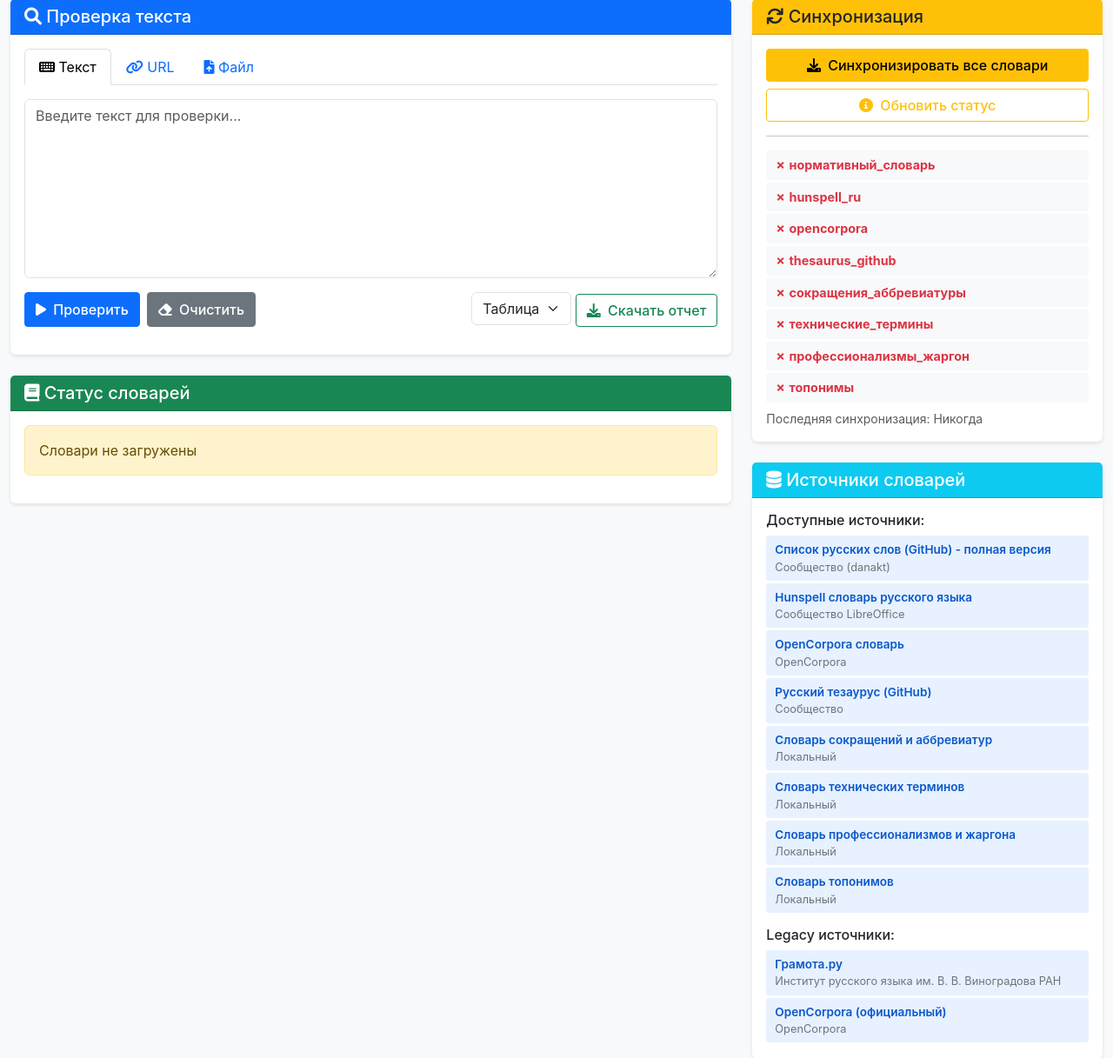
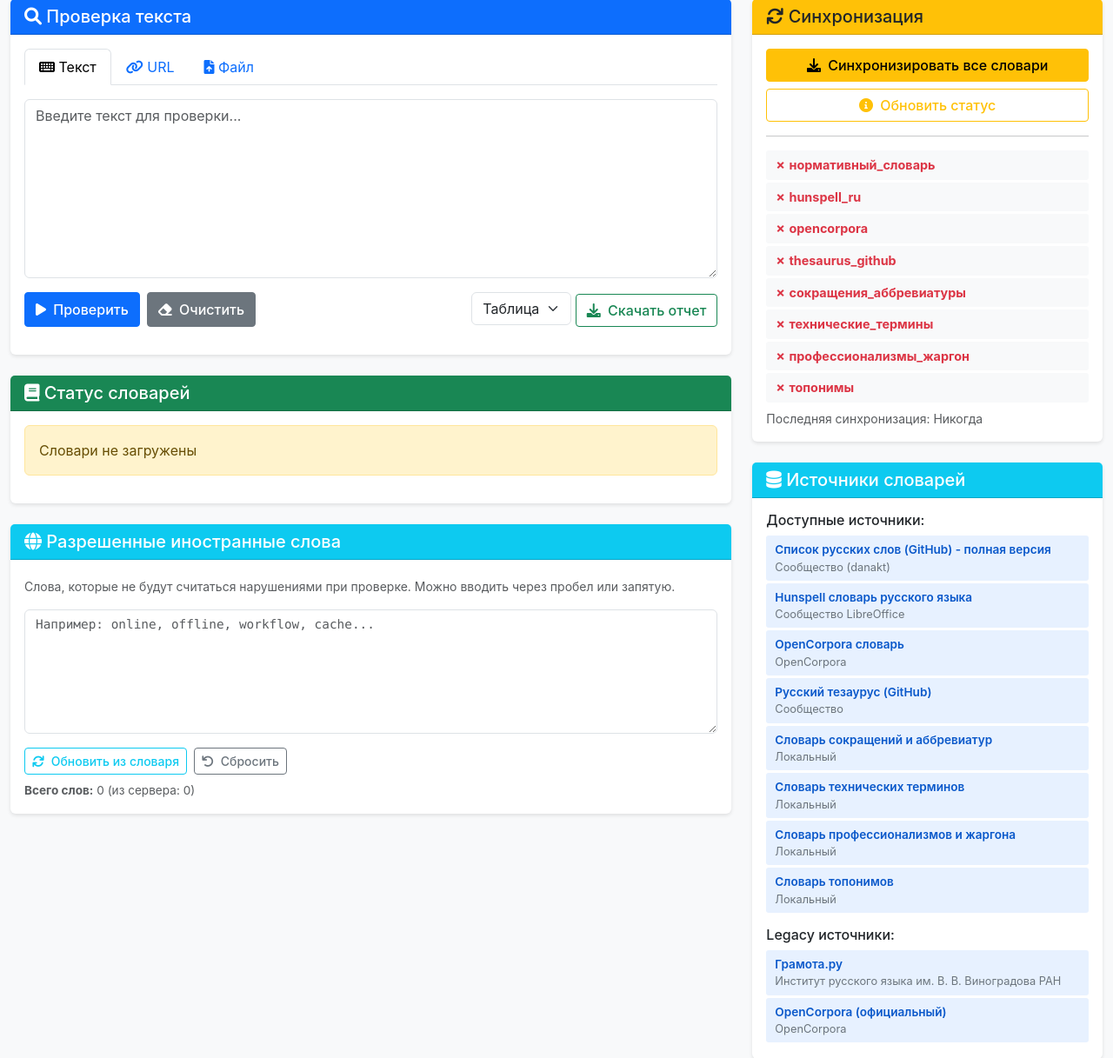
Before and after one commit to timophey/168fz, a FastAPI app: page / in a window 1280 px wide. Shown: the part 82-1299 px from the top of the page at 87% size. Run offline with FastAPI, Linux system fonts and the light colour scheme; data that the repository does not hold is empty.

Commit message:
feat: добавить управление разрешенными иностранными словами через UI
- Добавлен UI компонент (textarea) для управления allowed_foreign в левой колонке
- Новый API endpoint GET /api/v1/allowed-foreign для получения слов из словаря
- allowed_words теперь передается в запросах проверки (текст, URL, файл)
- Приоритет allowed_words: слова из списка пользователя имеют наивысший приоритет и перекрывают даже запрещенные слова
- Новый статус "exempted" для слов, исключенных пользователем
- Сохранение пользовательского списка в localStorage с автосохранением
- Кнопки "Обновить из словаря" и "Сбросить" для управления списком
- Обновлена легенда статусов, добавлено отображение "Исключено"
- Обновлен тест test_allowed_foreign_words для ожидания статуса 'exempted'
- Поддержка разделителей: пробел, запятая, точка с запятой

```diff
--- a/app/main.py
+++ b/app/main.py
@@ -3,11 +3,13 @@
 FastAPI микросервис для проверки текста на соответствие закону № 168-ФЗ
 """
 
+import json
 import os
 import re
 import tempfile
 from pathlib import Path
-from fastapi import FastAPI, Request, HTTPException, UploadFile, File
+from fastapi import FastAPI, Request, HTTPException, UploadFile, File, Form
+from typing import List, Optional
 from fastapi.responses import HTMLResponse, JSONResponse, FileResponse
 from fastapi.staticfiles import StaticFiles
 from fastapi.templating import Jinja2Templates
@@ -157,7 +159,10 @@ async def check_text(request: Request):
 
 
 @app.post("/api/v1/check/file")
-async def check_file(file: UploadFile = File(...)):
+async def check_file(
+    file: UploadFile = File(...),
+    allowed_words: Optional[str] = Form(None)
+):
     """
     Проверка текста из загруженного файла
 
@@ -193,8 +198,17 @@ async def check_file(file: UploadFile = File(...)):
             if not text.strip():
                 raise HTTPException(status_code=400, detail="Файл пустой или не содержит текста")
 
-            # Проверяем текст
-            results = checker.check_text(text)
+            # Парсим allowed_words если передано
+            allowed_words_list = None
+            if allowed_words:
+                try:
+                    allowed_words_list = json.loads(allowed_words)
+                except json.JSONDecodeError:
+                    # Если не валидный JSON, пробуем как строку с разделителями
+                    allowed_words_list = [w.strip() for w in allowed_words.replace(',', ' ').split() if w.strip()]
+
+            # Проверяем текст с учетом разрешенных слов
+            results = checker.check_text(text, allowed_words=allowed_words_list)
 
             # Добавляем информацию о файле
             results['source_info'] = {
@@ -280,6 +294,28 @@ async def load_dictionary(request: Request):
 
     except HTTPException:
         raise
+    except Exception as e:
+        raise HTTPException(status_code=500, detail=str(e))
+
+
+@app.get("/api/v1/allowed-foreign")
+async def get_allowed_foreign():
+    """Получение списка разрешенных иностранных слов"""
+    try:
+        # Получаем словарь allowed_foreign из dict_manager
+        allowed_foreign_dict = dict_manager.dictionaries.get('allowed_foreign', {})
+        words = list(allowed_foreign_dict.get('words', set()))
+        words.sort()  # Сортируем для удобства отображения
+
+        return JSONResponse({
+            "success": True,
+            "data": {
+                "words": words,
+                "count": len(words),
+                "source": allowed_foreign_dict.get('source', 'unknown'),
+                "version": allowed_foreign_dict.get('version', '1.0')
+            }
+        })
     except Exception as e:
         raise HTTPException(status_code=500, detail=str(e))
 
--- a/app/web/static/css/style.css
+++ b/app/web/static/css/style.css
@@ -4,6 +4,17 @@
     --warning-color: #ffc107;
     --danger-color: #dc3545;
     --info-color: #0dcaf0;
+}
+
+/* Разрешенные иностранные слова */
+#allowedForeignInput {
+    font-family: 'Consolas', 'Monaco', 'Courier New', monospace;
+    font-size: 0.9rem;
+    resize: vertical;
+}
+
+#allowedForeignStatus {
+    font-size: 0.85rem;
 }
 
 body {
--- a/app/web/static/js/app.js
+++ b/app/web/static/js/app.js
@@ -1,17 +1,29 @@
-// Глобальные переменные
+// Глобальные переменныя
 let currentReport = null;
 let reportFormat = 'table';
+let allowedForeignWords = []; // Текущий список разрешенных иностранных слов
 
 // Инициализация при загрузке страницы
 function init() {
     loadDictionariesStatus();
     loadSyncStatus();
     loadSources();
+    loadAllowedForeignFromLocalStorage();
+    loadAllowedForeign();
 
     // Слушатель изменения формата отчета
     document.getElementById('reportFormat').addEventListener('change', function(e) {
         reportFormat = e.target.value;
     });
+
+    // Автосохранение при изменении поля allowedForeignInput
+    const allowedForeignInput = document.getElementById('allowedForeignInput');
+    if (allowedForeignInput) {
+        allowedForeignInput.addEventListener('input', function() {
+            saveAllowedForeignToLocalStorage();
+            updateAllowedForeignStatus();
+        });
+    }
 }
 
 // ==================== API CALLS ====================
@@ -62,6 +74,7 @@ async function checkText() {
 
     try {
         let data;
+        const allowedWords = getAllowedWords(); // Получаем разрешенные слова
 
         if (tabId === '#text-panel') {
             // Проверка текста
@@ -72,7 +85,7 @@ async function checkText() {
                 return;
             }
 
-            data = await apiCall('/api/v1/check', 'POST', { text });
+            data = await apiCall('/api/v1/check', 'POST', { text, allowed_words: allowedWords });
 
         } else if (tabId === '#url-panel') {
             // Проверка по URL
@@ -89,7 +102,7 @@ async function checkText() {
                 fullUrl = 'https://' + url;
             }
 
-            data = await apiCall('/api/v1/check', 'POST', { url: fullUrl });
+            data = await apiCall('/api/v1/check', 'POST', { url: fullUrl, allowed_words: allowedWords });
 
         } else if (tabId === '#file-panel') {
             // Проверка файла
@@ -103,6 +116,8 @@ async function checkText() {
             const file = fileInput.files[0];
             const formData = new FormData();
             formData.append('file', file);
+            // Для файлов тоже добавляем allowed_words в JSON части
+            formData.append('allowed_words', JSON.stringify(allowedWords));
 
             data = await apiCall('/api/v1/check/file', 'POST', formData, true);
         }
@@ -286,7 +301,8 @@ function displayDetailedResults(data) {
                     <span class="badge bg-success">OK</span> - слово соответствует нормам<br>
                     <span class="badge bg-danger">Запрещено</span> - ненормативная лексика (ст. 6.1)<br>
                     <span class="badge bg-warning text-dark">Иностранное</span> - рекомендуется заменить<br>
-                    <span class="badge bg-info text-dark">Нарушение</span> - некорректное употребление
+                    <span class="badge bg-info text-dark">Нарушение</span> - некорректное употребление<br>
+                    <span class="badge bg-secondary">Исключено</span> - слово в списке allowed_words (пользовательское исключение)
                 </small>
             </div>
         `;
@@ -427,7 +443,10 @@ function getStatusBadge(status) {
         'ok': '<span class="badge bg-success">OK</span>',
         'prohibited': '<span class="badge bg-danger">Запрещено</span>',
         'foreign': '<span class="badge bg-warning text-dark">Иностранное</span>',
-        'normative_violation': '<span class="badge bg-info text-dark">Нарушение</span>'
+        'normative_violation': '<span class="badge bg-info text-dark">Нарушение</span>',
+        'exempted': '<span class="badge bg-secondary">Исключено</span>',
+        'allowed': '<span class="badge bg-light text-dark">Разрешено</span>',
+        'foreign_with_alternative': '<span class="badge bg-warning text-dark">Иностранное (есть аналог)</span>'
     };
     return badges[status] || '<span class="badge bg-secondary">Неизвестно</span>';
 }
@@ -437,7 +456,10 @@ function getStatusTitle(status) {
         'ok': 'Соответствует нормам',
         'prohibited': 'Запрещенное слово',
         'foreign': 'Иностранное слово',
-        'normative_violation': 'Нарушение нормы'
+        'normative_violation': 'Нарушение нормы',
+        'exempted': 'Исключено пользователем',
+        'allowed': 'Разрешено (allowed_foreign)',
+        'foreign_with_alternative': 'Иностранное (есть русский аналог)'
     };
     return titles[status] || status;
 }
@@ -447,7 +469,10 @@ function getStatusRowClass(status) {
         'ok': '',
         'prohibited': 'table-danger',
         'foreign': 'table-warning',
-        'normative_violation': 'table-info'
+        'normative_violation': 'table-info',
+        'exempted': 'table-secondary',
+        'allowed': '',
+        'foreign_with_alternative': 'table-warning'
     };
     return classes[status] || '';
 }
@@ -824,6 +849,114 @@ function clearInput() {
     currentReport = null;
 }
 
+// ==================== ALLOWED FOREIGN WORDS ====================
+
+/**
+ * Парсинг текста из поля allowedForeignInput
+ * Поддерживает разделители: пробелы, запятые, точки с запятой, переносы строк
+ */
+function parseAllowedForeignInput(text) {
+    if (!text || !text.trim()) return [];
+
+    // Разделяем по пробелам, запятым, точкам с запятой, переводам строк
+    const words = text.split(/[\s,;]+/).filter(w => w.trim().length > 0);
+    // Нормализуем: lowercase и убираем дубликаты
+    const normalized = [...new Set(words.map(w => w.trim().toLowerCase()))];
+    return normalized;
+}
+
+/**
+ * Загрузка разрешенных иностранных слов с сервера
+ */
+async function loadAllowedForeign() {
+    try {
+        const data = await apiCall('/api/v1/allowed-foreign');
+        allowedForeignWords = data.words || [];
+
+        // НЕ перезаписываем текстовое поле, если пользователь уже ввел свои слова (есть в localStorage)
+        const textarea = document.getElementById('allowedForeignInput');
+        if (textarea) {
+            const hasCustom = localStorage.getItem('allowed_foreign_custom');
+            if (!hasCustom) {
+                // Только если нет пользовательских данных, заполняем из сервера
+                textarea.value = allowedForeignWords.join(', ');
+            }
+        }
+
+        updateAllowedForeignStatus();
+        showAlert(`Загружено ${allowedForeignWords.length} разрешенных слов из словаря`, 'success');
+    } catch (error) {
+        // Ошибка уже показана в apiCall
+        console.error('Failed to load allowed foreign words:', error);
+    }
+}
+
+/**
+ * Обновление статуса под полем
+ */
+function updateAllowedForeignStatus() {
+    const statusDiv = document.getElementById('allowedForeignStatus');
+    const textarea = document.getElementById('allowedForeignInput');
+    const customWords = parseAllowedForeignInput(textarea ? textarea.value : '');
+
+    if (statusDiv) {
+        statusDiv.innerHTML = `
+            <strong>Всего слов:</strong> ${customWords.length}
+            <span class="text-muted">(из сервера: ${allowedForeignWords.length})</span>
+        `;
+    }
+}
+
+/**
+ * Сохранение пользовательских разрешенных слов в localStorage
+ */
+function saveAllowedForeignToLocalStorage() {
+    const textarea = document.getElementById('allowedForeignInput');
+    if (textarea) {
+        localStorage.setItem('allowed_foreign_custom', textarea.value);
+    }
+}
+
+/**
+ * Загрузка пользовательских разрешенных слов из localStorage
+ */
+function loadAllowedForeignFromLocalStorage() {
+    const saved = localStorage.getItem('allowed_foreign_custom');
+    if (saved !== null) {
+        const textarea = document.getElementById('allowedForeignInput');
+        if (textarea) {
+            textarea.value = saved;
+        }
+    }
+}
+
+/**
+ * Сброс пользовательских разрешенных слов к значениям из словаря
+ */
+function resetAllowedForeign() {
+    if (!confirm('Сбросить пользовательские разрешенные слова к значениям из словаря? Это удалит все ваши правки.')) {
+        return;
+    }
+
+    // Очищаем localStorage
+    localStorage.removeItem('allowed_foreign_custom');
+
+    // Загружаем с сервера
+    loadAllowedForeign();
+    showAlert('Разрешенные слова сброшены к значениям из словаря', 'info');
+}
+
+/**
+ * Получение текущего списка разрешенных слов (пользовательские + из словаря)
+ */
+function getAllowedWords() {
+    const textarea = document.getElementById('allowedForeignInput');
+    const customWords = parseAllowedForeignInput(textarea ? textarea.value : '');
+    // Объединяем пользовательские слова с серверными, убираем дубликаты
+    const allWords = new Set([...allowedForeignWords, ...customWords]);
+    return [...allWords];
+}
+
 // Экспорт функций в глобальную область
 window.checkText = checkText;
 window.clearText = clearInput;
@@ -831,6 +964,9 @@ window.downloadReport = downloadReport;
 window.syncAll = syncAll;
 window.loadSyncStatus = loadSyncStatus;
 window.uploadDictionary = uploadDictionary;
+window.loadAllowedForeign = loadAllowedForeign;
+window.resetAllowedForeign = resetAllowedForeign;
+window.getAllowedWords = getAllowedWords;
 
 // Запуск инициализации (после определения всех функций)
 if (document.readyState === 'loading') {
--- a/app/web/templates/index.html
+++ b/app/web/templates/index.html
@@ -131,6 +131,34 @@
                         </div>
                     </div>
                 </div>
+
+                <!-- Карточка разрешенных иностранных слов -->
+                <div class="card mb-4">
+                    <div class="card-header bg-info text-white">
+                        <h5 class="mb-0"><i class="fas fa-globe"></i> Разрешенные иностранные слова</h5>
+                    </div>
+                    <div class="card-body">
+                        <p class="form-text small">
+                            Слова, которые не будут считаться нарушениями при проверке.
+                            Можно вводить через пробел или запятую.
+                        </p>
+                        <div class="mb-3">
+                            <textarea class="form-control" id="allowedForeignInput" rows="6"
+                                placeholder="Например: online, offline, workflow, cache..."></textarea>
+                        </div>
+                        <div class="d-flex gap-2 mb-2">
+                            <button class="btn btn-outline-info btn-sm" onclick="loadAllowedForeign()">
+                                <i class="fas fa-sync"></i> Обновить из словаря
+                            </button>
+                            <button class="btn btn-outline-secondary btn-sm" onclick="resetAllowedForeign()">
+                                <i class="fas fa-undo"></i> Сбросить
+                            </button>
+                        </div>
+                        <div class="small text-muted">
+                            <div id="allowedForeignStatus"></div>
+                        </div>
+                    </div>
+                </div>
             </div>
 
             <!-- Боковая панель -->
```
Also changed, not shown: checker.py (+80 -74 lines), test_edge_cases.py (+5 -5 lines).
